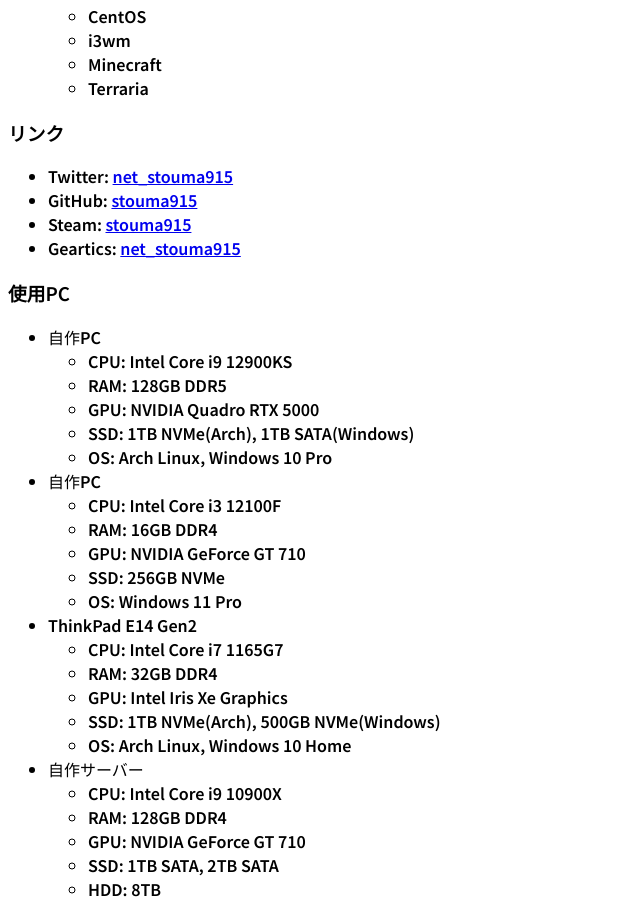
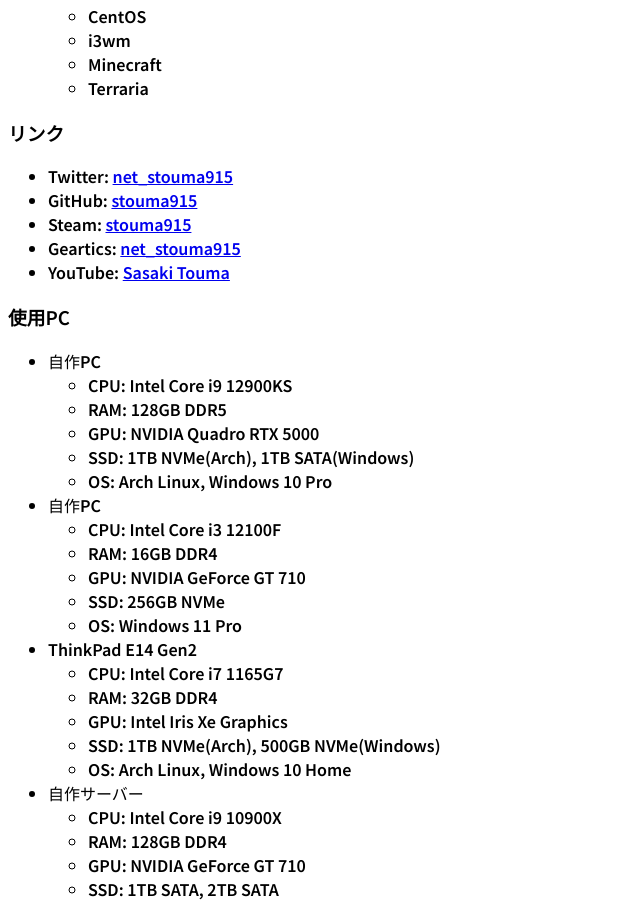
Before and after one commit to t-sasaki915/t-sasaki-net, a Jekyll site: the page built from docs/index.md, in a window 1280 px wide and 900 px high, scrolled down 1548 px. Shown: the whole window, without its empty margins (0-640 px from the left). Built offline with Jekyll 4.4.1, drawn with Linux system fonts in a browser that asks for light colours; Markdown is read by kramdown in place of the engine named in the settings.

Commit message:
Update index.md

```diff
--- a/docs/index.md
+++ b/docs/index.md
@@ -76,6 +76,7 @@
 * GitHub: [stouma915](https://github.com/stouma915)
 * Steam: [stouma915](https://steamcommunity.com/profiles/76561199242758778)
 * Geartics: [net_stouma915](https://www.geartics.com/net_stouma915)
+* YouTube: [Sasaki Touma](https://www.youtube.com/channel/UCJmPPeZmL-OC03-zSb2Dcwg)
 
 ### 使用PC
 - 自作PC
```
